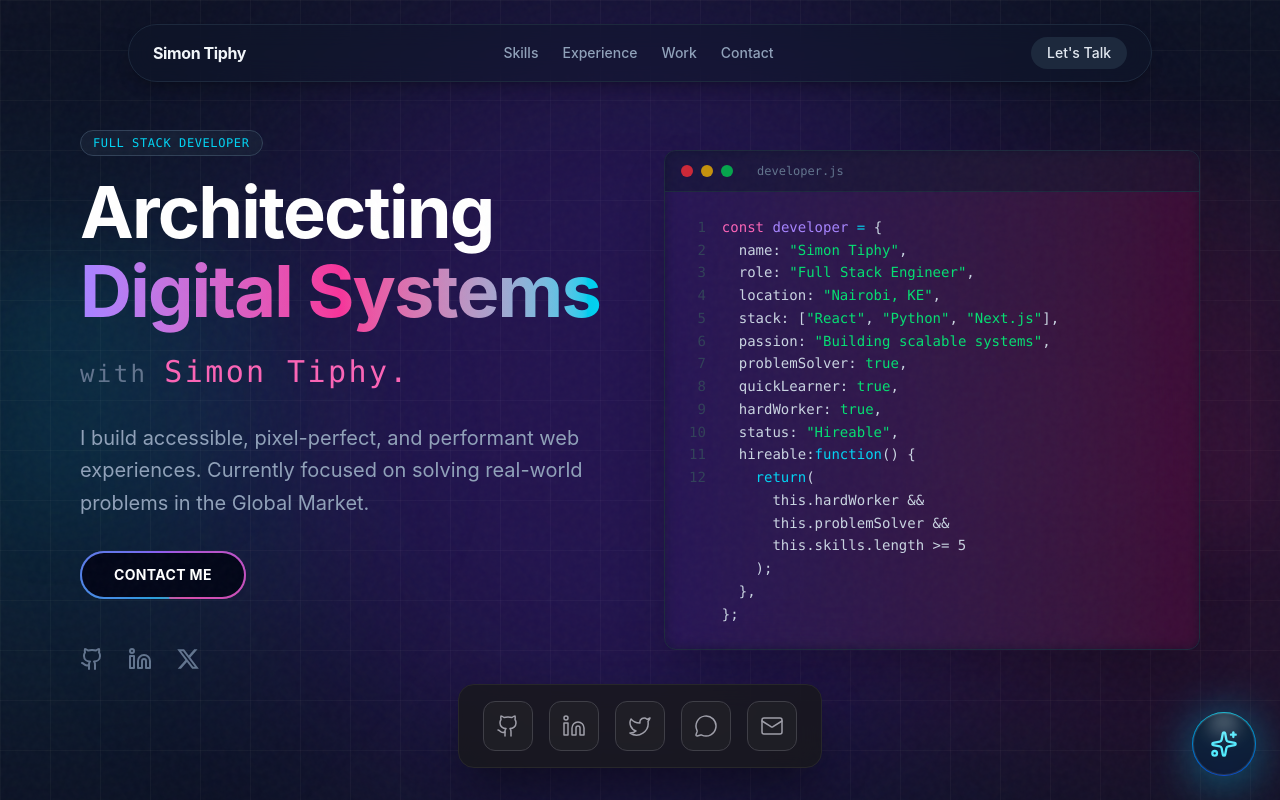
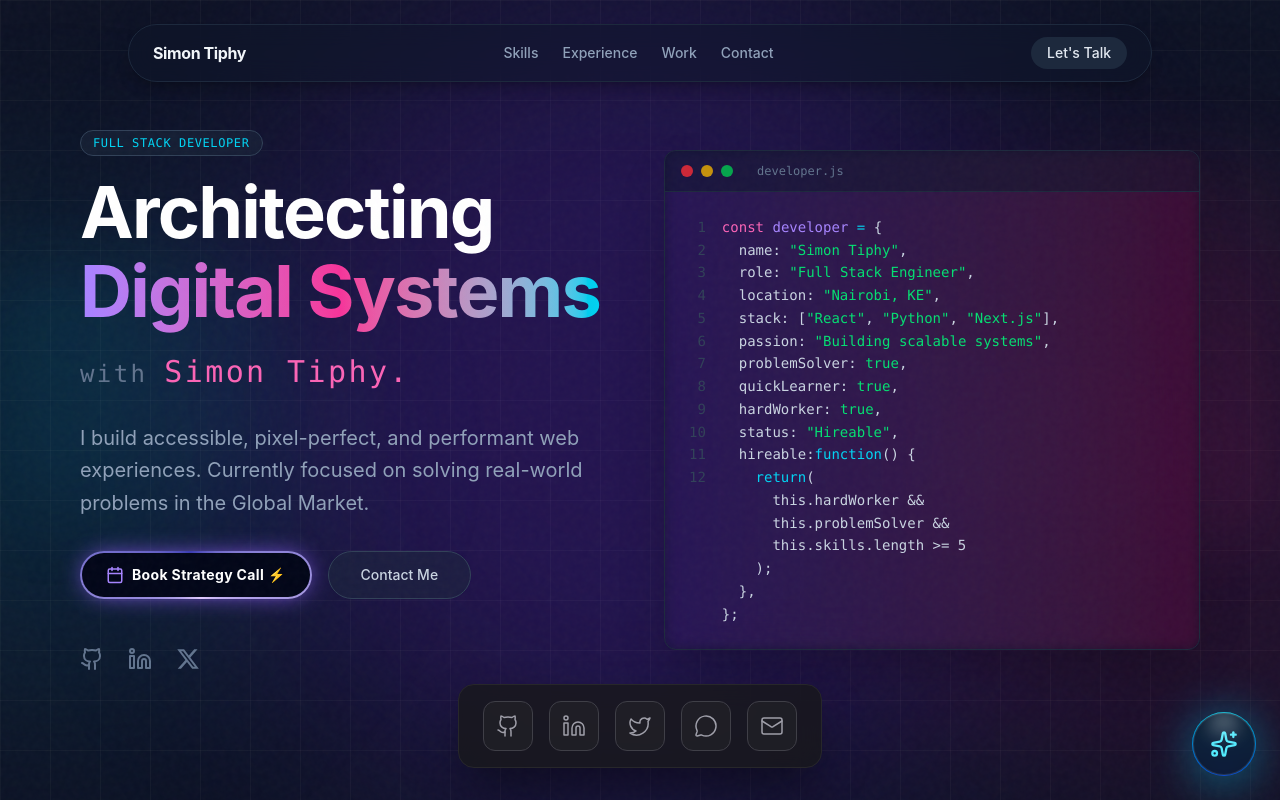
Before and after one commit to simon-tiphy/simon-tiphy-portfolio, a React (Vite) app in the folder frontend/: page / in a window 1280 px wide. Shown: the top 800 px of the page. Built offline with nearby package versions, Linux system fonts and the light colour scheme.

Commit message:
feat: Refactor contact buttons in Hero and Contact components to introduce 'Book Strategy Call' functionality with a new modal and updated UI.

```diff
--- a/frontend/src/components/Contact.jsx
+++ b/frontend/src/components/Contact.jsx
@@ -72,14 +72,21 @@ export default function Contact() {
                 {/* Book a Call Button - Highlighted */}
                 <button
                   onClick={() => setIsBookingOpen(true)}
-                  className="w-full flex items-center gap-4 text-white hover:text-cyan-400 transition-colors group p-4 border border-violet-500/30 bg-violet-500/10 rounded-xl hover:bg-violet-500/20 active:scale-[0.98] transition-all"
+                  className="w-full relative overflow-hidden group p-[1px] rounded-xl focus:outline-none focus:ring-2 focus:ring-violet-400 focus:ring-offset-2 focus:ring-offset-slate-900"
                 >
-                  <div className="p-3 rounded-lg bg-violet-600 group-hover:bg-violet-500 transition-colors shadow-lg shadow-violet-500/20">
-                    <Calendar size={24} className="text-white" />
-                  </div>
-                  <div className="text-left">
-                    <p className="text-sm text-violet-200">New!</p>
-                    <p className="font-bold text-lg">Book a Session</p>
+                  <span className="absolute inset-[-1000%] animate-[spin_2s_linear_infinite] bg-[conic-gradient(from_90deg_at_50%_50%,#E2CBFF_0%,#393BB2_50%,#E2CBFF_100%)]" />
+                  <div className="relative w-full h-full bg-slate-950 rounded-xl p-4 flex items-center gap-4 transition-all group-hover:bg-slate-900">
+                    <div className="p-3 rounded-lg bg-gradient-to-br from-violet-600 to-indigo-600 shadow-lg shadow-violet-500/20 group-hover:shadow-violet-500/40 transition-shadow">
+                      <Calendar size={24} className="text-white" />
+                    </div>
+                    <div className="text-left">
+                      <p className="text-xs font-bold text-transparent bg-clip-text bg-gradient-to-r from-violet-400 to-cyan-400 uppercase tracking-wider mb-1">
+                        Limited Availability
+                      </p>
+                      <p className="font-bold text-lg text-white group-hover:text-violet-200 transition-colors">
+                        Book a Strategy Call 🚀
+                      </p>
+                    </div>
                   </div>
                 </button>
 
--- a/frontend/src/components/Hero.jsx
+++ b/frontend/src/components/Hero.jsx
@@ -1,7 +1,11 @@
 import { motion } from "framer-motion";
-import { Github, Linkedin, Mail, FileText } from "lucide-react";
+import { Github, Linkedin, Mail, Calendar } from "lucide-react";
+import { useState } from "react";
+import BookingModal from "./BookingModal";
 
 export default function Hero() {
+  const [isBookingOpen, setIsBookingOpen] = useState(false);
+
   const codeString = `const developer = {
   name: "Simon Tiphy",
   role: "Full Stack Engineer",
@@ -67,16 +71,22 @@ export default function Hero() {
             </p>
 
             <div className="flex flex-wrap gap-4">
+              <button
+                onClick={() => setIsBookingOpen(true)}
+                className="relative inline-flex h-12 overflow-hidden rounded-full p-[2px] focus:outline-none focus:ring-2 focus:ring-violet-400 focus:ring-offset-2 focus:ring-offset-slate-900 group hover:scale-105 transition-transform duration-300 shadow-[0_0_25px_-5px_#8b5cf6]"
+              >
+                <span className="absolute inset-[-1000%] animate-[spin_2s_linear_infinite] bg-[conic-gradient(from_90deg_at_50%_50%,#E2CBFF_0%,#393BB2_50%,#E2CBFF_100%)]" />
+                <span className="inline-flex h-full w-full cursor-pointer items-center justify-center rounded-full bg-slate-950 px-6 py-1 text-sm font-bold text-white backdrop-blur-3xl transition-all group-hover:bg-slate-950/80 tracking-wide gap-2">
+                  <Calendar size={18} className="text-violet-400" />
+                  Book Strategy Call ⚡️
+                </span>
+              </button>
+
               <a
-                href="mailto:simontiphy@gmail.com"
-                className="relative inline-flex h-12 overflow-hidden rounded-full p-[2px] focus:outline-none focus:ring-2 focus:ring-slate-400 focus:ring-offset-2 focus:ring-offset-slate-50 group hover:scale-105 transition-transform duration-300"
+                href="#contact"
+                className="inline-flex h-12 items-center justify-center rounded-full border border-slate-700 bg-slate-800/50 px-8 text-sm font-medium text-slate-300 backdrop-blur-sm transition-colors hover:bg-slate-800 hover:text-white"
               >
-                <span className="absolute inset-[-1000%] animate-[spin_2s_linear_infinite] bg-[conic-gradient(from_90deg_at_50%_50%,#06b6d4_0%,#8b5cf6_50%,#ec4899_100%)]" />
-                {/* Glow Effect Layer */}
-                <span className="absolute inset-[-1000%] animate-[spin_2s_linear_infinite] bg-[conic-gradient(from_90deg_at_50%_50%,#06b6d4_0%,#8b5cf6_50%,#ec4899_100%)] blur-md opacity-50" />
-                <span className="inline-flex h-full w-full cursor-pointer items-center justify-center rounded-full bg-slate-950 px-8 py-1 text-sm font-bold text-white backdrop-blur-3xl transition-all group-hover:bg-slate-950/80 tracking-wide uppercase relative z-10">
-                  Contact Me
-                </span>
+                Contact Me
               </a>
             </div>
 
@@ -204,6 +214,11 @@ export default function Hero() {
           </div>
         </motion.div>
       </div>
+
+      <BookingModal
+        isOpen={isBookingOpen}
+        onClose={() => setIsBookingOpen(false)}
+      />
     </section>
   );
 }
```
